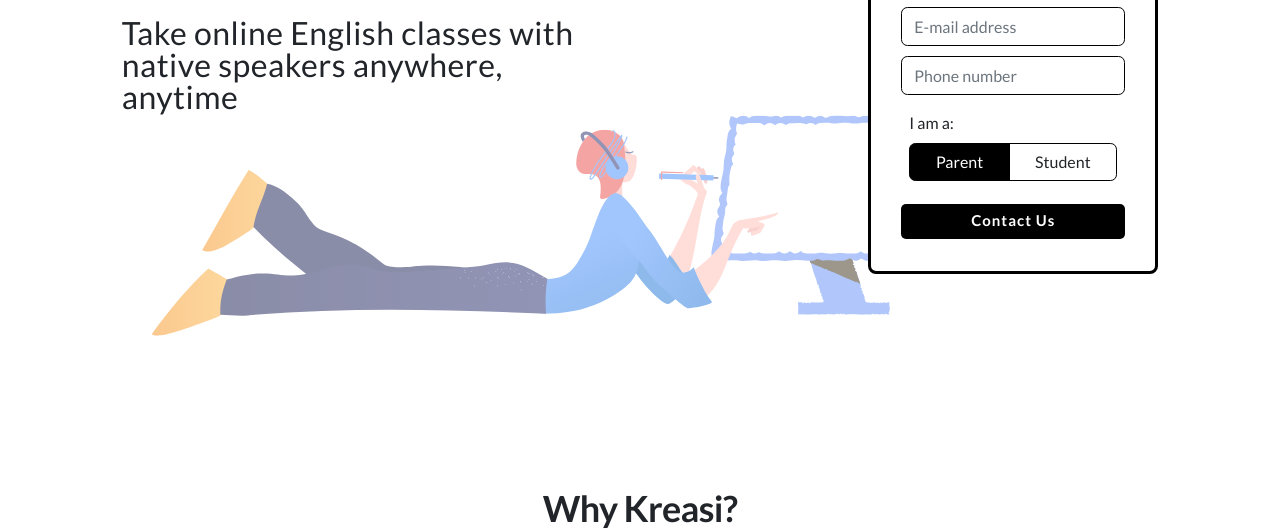
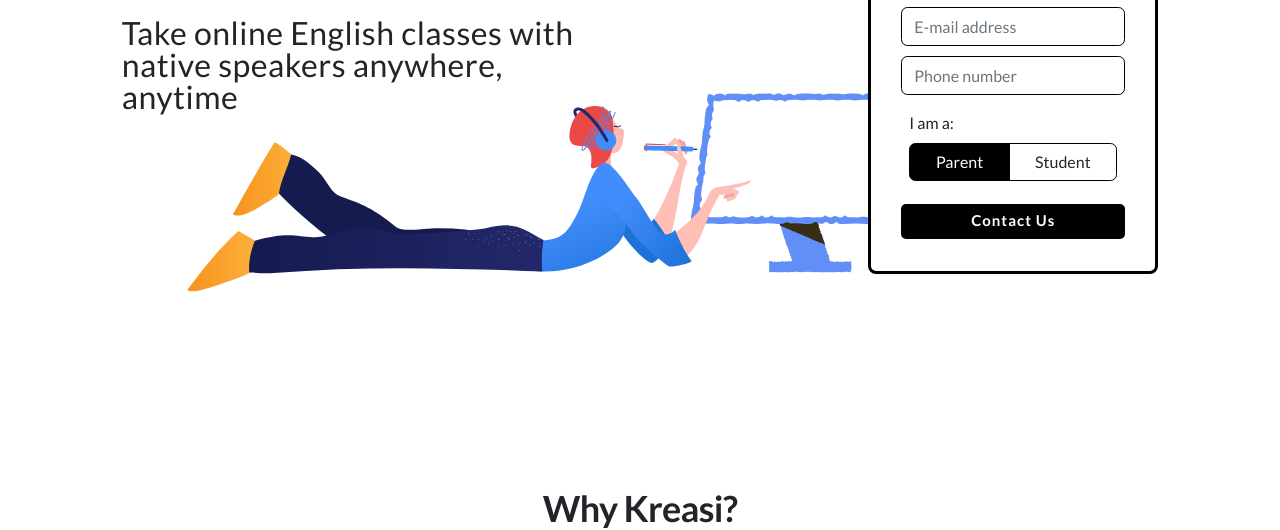
Before and after one commit to crissyw/SkillStride, a website: page src/index.njk in a window 1280 px wide. Shown: the part 288-818 px from the top of the page. Drawn offline with nearby package versions, Linux system fonts and the light colour scheme; files that its build step writes are made by us from their sources.

Commit message:
moving things up a notch

```diff
--- a/package.json
+++ b/package.json
@@ -15,7 +15,7 @@
         "theme",
         "template"
     ],
-    "homepage": "https://skillstride.net",
+    "homepage": "www.kreasilive.com",
     "bugs": {
         "url": "https://github.com/crissyw/SkillStride/issues",
         "email": "widjaja.crystal@gmail.com"
--- a/src/scss/_masthead.scss
+++ b/src/scss/_masthead.scss
@@ -1,8 +1,8 @@
 .masthead {
   position: relative;
   background-color: #ffffff;
-  background: url('../img/masthead.svg') no-repeat 10% 0%;
-  background-size: 1000px 1000px;
+  background: url('../img/masthead.svg') no-repeat 20% -8%;
+  background-size: 900px 900px;
   padding-top: 7rem;
   padding-bottom: 7rem;
   margin-bottom: 1rem;
@@ -13,7 +13,7 @@
     width: 100%;
     top: 0;
     left: 0;
-    opacity: 0.5;
+    opacity: 0;
   }
 
   h1 {
```
